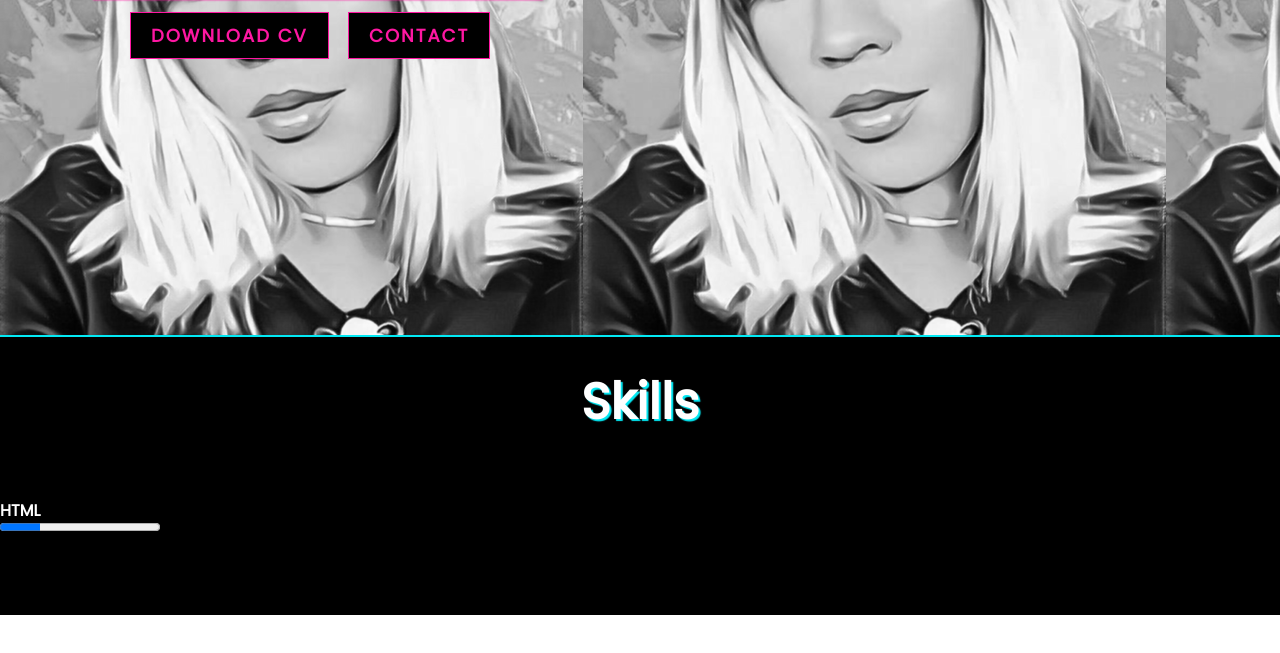
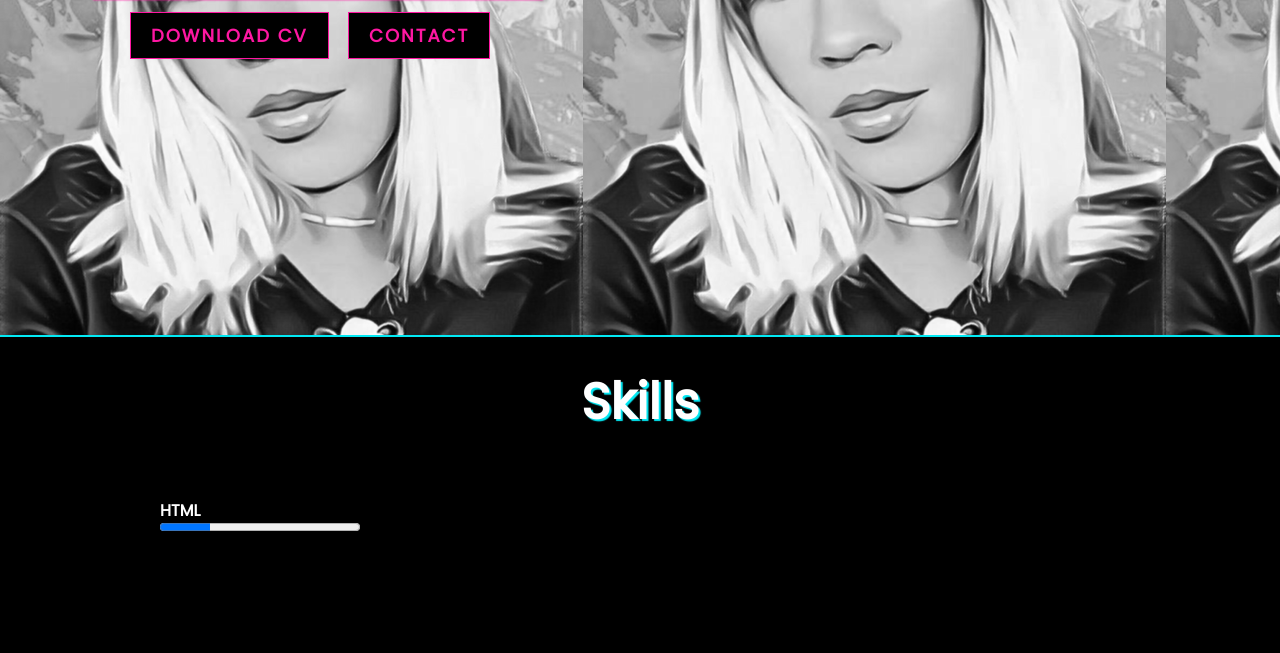
Before and after one commit to avilacaroline/avilacaroline.github.io, a plain HTML site: page index.html in a window 1280 px wide. Shown: the part 333-986 px from the top of the page. Before the commit the page ends 948 px from the top, so only its background shows below. Drawn offline with Linux system fonts and the light colour scheme.

Commit message:
Created the wrapper-skill component

```diff
--- /dev/null
+++ b/Styles/wrapper-skill.css
@@ -0,0 +1,21 @@
+.wrapper-skill{
+    display: flex;
+    flex-wrap: wrap;
+    width: 960px;
+    max-width: 960px;
+    margin-left: auto;
+    margin-right: auto;
+}
+
+.wrapper-skill .skill-tech{
+    width: 430px;
+    margin-bottom: 40px;
+}
+
+.wrapper-skill .skill-tech:nth-child(odd){
+    margin-right: 100px;
+}
+
+.wrapper-skill .progress-bar{
+    width: 200px;
+}
--- a/index.html
+++ b/index.html
@@ -22,6 +22,7 @@
     <link rel="stylesheet" href="Styles/main-title.css">
     <link rel="stylesheet" href="Styles/main-subtitle.css">
     <link rel="stylesheet" href="Styles/main-section.css">
+    <link rel="stylesheet" href="Styles/wrapper-skill.css">
 </head>
 <body>
     <header class="main-header">
```
